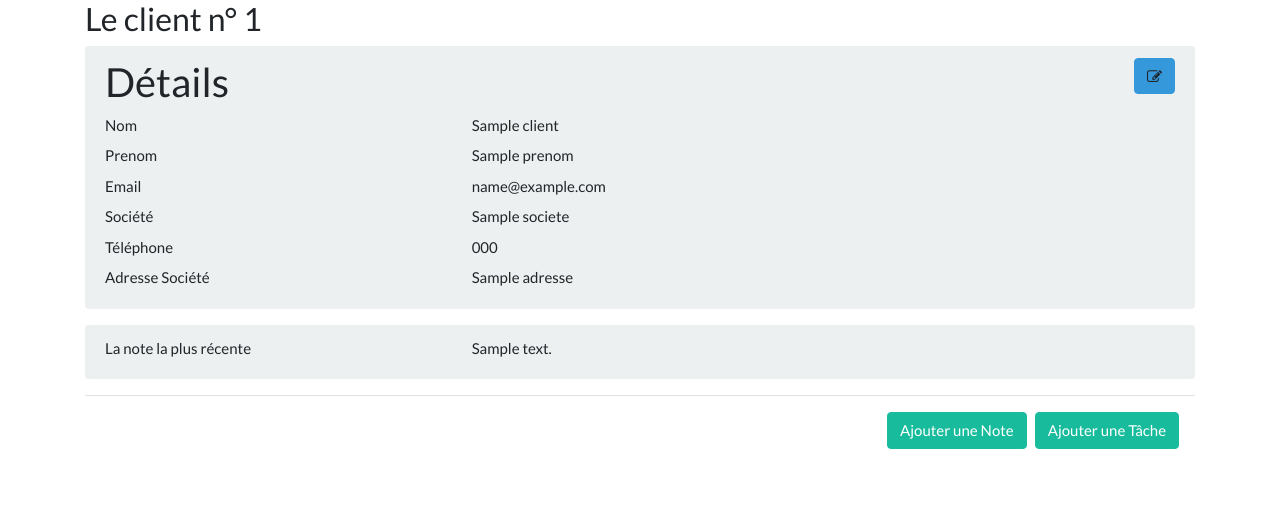
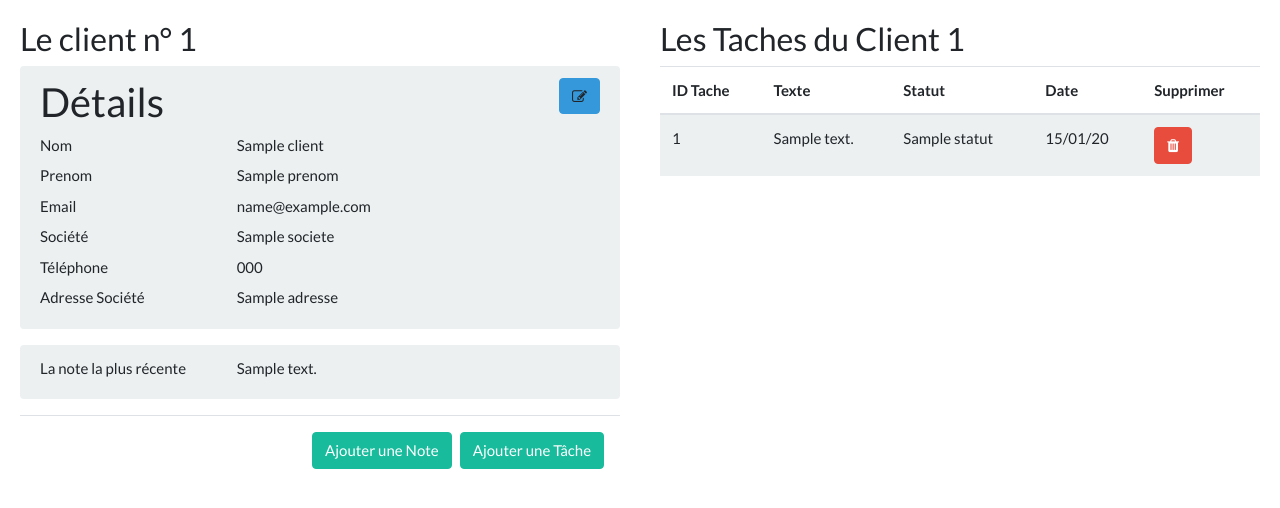
Before and after one commit to NouaouryOthman/gestion-clients-crm-symfony, a Symfony app: template templates/client/afficherClient.html.twig in a window 1280 px wide. Shown: the part 71-579 px from the top of the page. Run offline with Twig, Linux system fonts and the light colour scheme; the template is opened without the code that fills it: most values are stand-ins (such as "Sample title", 1, 10 or a date in 2020); some libraries are stand-ins or nearby versions.

Commit message:
Supprimer une tâche client

```diff
--- a/templates/client/afficherClient.html.twig
+++ b/templates/client/afficherClient.html.twig
@@ -1,7 +1,7 @@
 {% extends 'base.html.twig' %}
 {% block title %} Le client n° {{client.id}}{% endblock %}
 {% block body %}
-    <div class="container" style="margin:0 auto">
+    <div class="container" style="width: 50%; float: left; padding: 20px; border: 2px">
         <h3 class="display-6">Le client n° {{client.id}}</h3>
         <div class="row">
             <div class="col">
@@ -39,6 +39,34 @@
             {% if compteur > 1 %}
                 <a href="{{path('notesClient',{'id':client.id})}}" class="btn btn-success">Voir anciennes notes</a>
             {% endif %}
+        </div>
    </div>
 
+    <div class="jumborton" style="width: 50%; float: right; padding: 20px; border: 2px">
+    <h3 class="display-6">Les Taches du Client {{client.id}}</h3>
+    <table class="table table-hover">
+    <thead>
+    <tr>
+        <th>ID Tache</th>
+        <th>Texte</th>
+        <th>Statut</th>
+        <th>Date</th>
+        <th>Supprimer</th>
+    </tr>
+    </thead>
+    <tbody>
+    {% for tache in client.taches %}
+        <tr class="table-light">
+            <td>{{tache.id }}</td>
+            <td style="word-wrap: break-word; word-break: break-all">{{tache.texte}}</td>
+            <td>{{tache.statut}}</td>
+            <td>{{tache.date|date('d/m/y')}}</td>
+            <td><a href="{{path('supprimerTache',{'id':tache.id})}}" onclick="return confirm('Êtes-vous sûr?')" class="btn btn-danger"><span class="fa fa-trash" style="margin:0 auto"></span></a></td>
+        </tr>
+    {% endfor %}
+    </tbody>
+    </table>
+
+    </div>
+
 {% endblock %}
```
Also changed, not shown: src/Controller/ClientController.php (+11 -1 lines).
